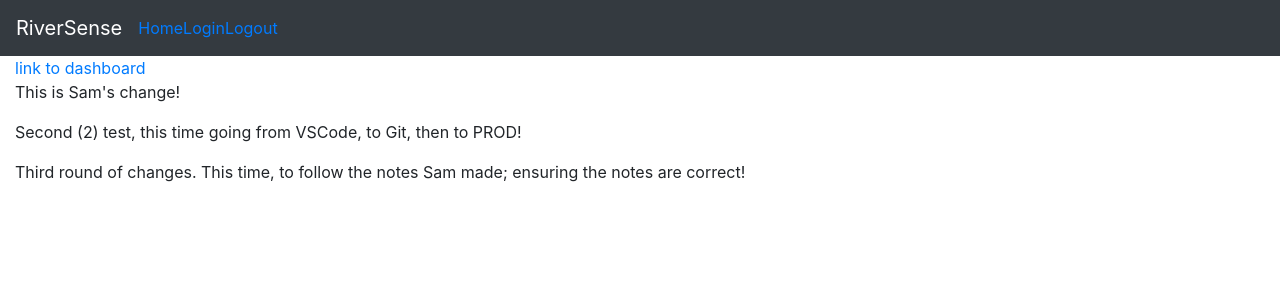
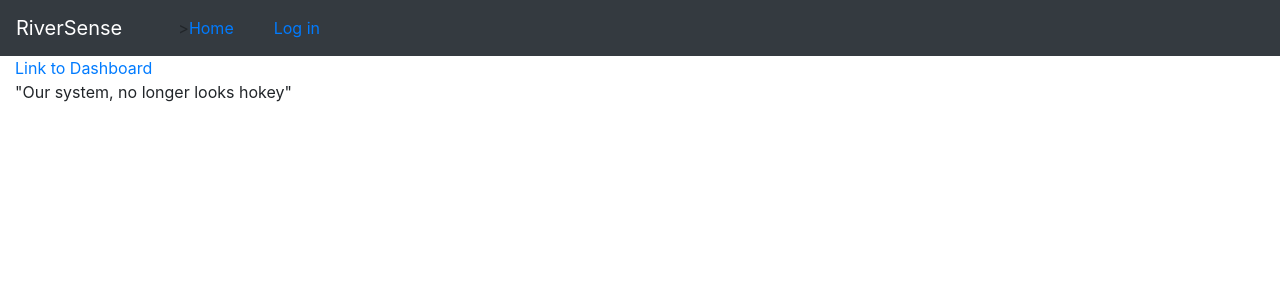
Before and after one commit to zachkohl/Rubicon_Sensors, a Flask app: page / in a window 1280 px wide. Shown: the top 300 px of the page. Run offline with Flask 2, Linux system fonts and the light colour scheme; some libraries are stand-ins or nearby versions.

Commit message:
Login/Logout session button

```diff
--- a/templates/home.html
+++ b/templates/home.html
@@ -7,10 +7,8 @@
 <div class = "container-fluid">
   <div class = 'row'>
     <div class = 'col-lg-12'>
-<a href ="/dashboard.html">link to dashboard</a>
-<p>This is Sam's change!</p>
-<p>Second (2) test, this time going from VSCode, to Git, then to PROD!</p>
-<p>Third round of changes. This time, to follow the notes Sam made; ensuring the notes are correct!</p>
+<a href ="/dashboard.html">Link to Dashboard</a>
+<p>"Our system, no longer looks hokey"</p>
 
 
 </div>
--- a/templates/includes/navbar.html
+++ b/templates/includes/navbar.html
@@ -7,11 +7,21 @@
 </div>
   <button class="navbar-toggler" type="button" data-toggle="collapse" data-target="#navbarsExample05" aria-controls="navbarsExample05" aria-expanded="false" aria-label="Toggle navigation">
   </button>
+  <ul></ul>>
     <ul class="nav navbar-nav">
      <li><a href="/">Home</a></li>
-     <li><a href="/login/">Login</a></li>
-     <li><a href="/logout.html">Logout</a></li>
+     <ul></ul>
+     <!-- <li><a href="/login/">Login</a></li>
+     <li><a href="/logout.html">Logout</a></li> -->
     </ul>
+    <!-- This is the session checking login logout link. -->
+    <ul class="nav navbar-nav navbar-right">
+      {% if current_user.is_authenticated %}
+          <li><a href="{{ url_for('logout') }}">Log out</a></li>
+      {% else %}
+          <li><a href="{{ url_for('login') }}">Log in</a></li>
+      {% endif %}
+  </ul>
 
 
 
```
